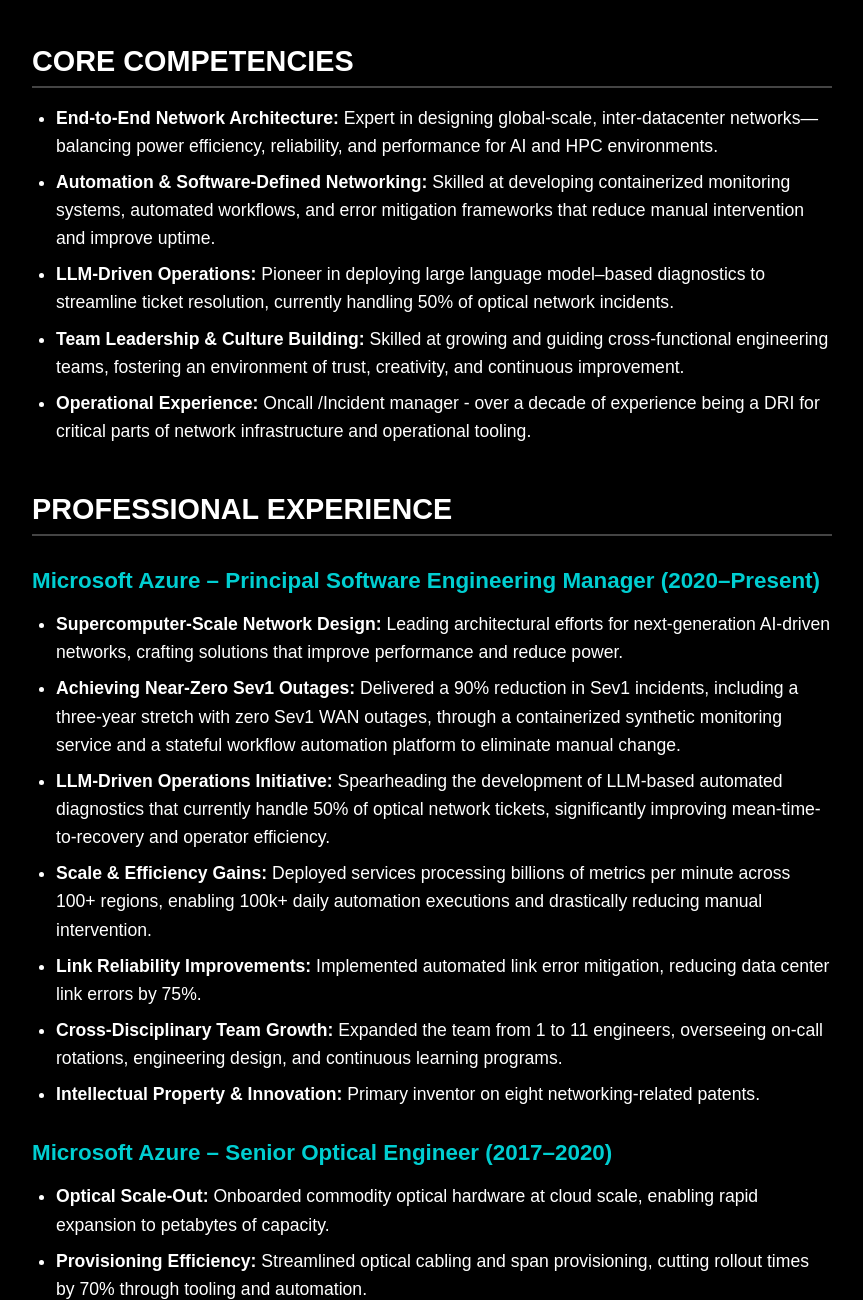
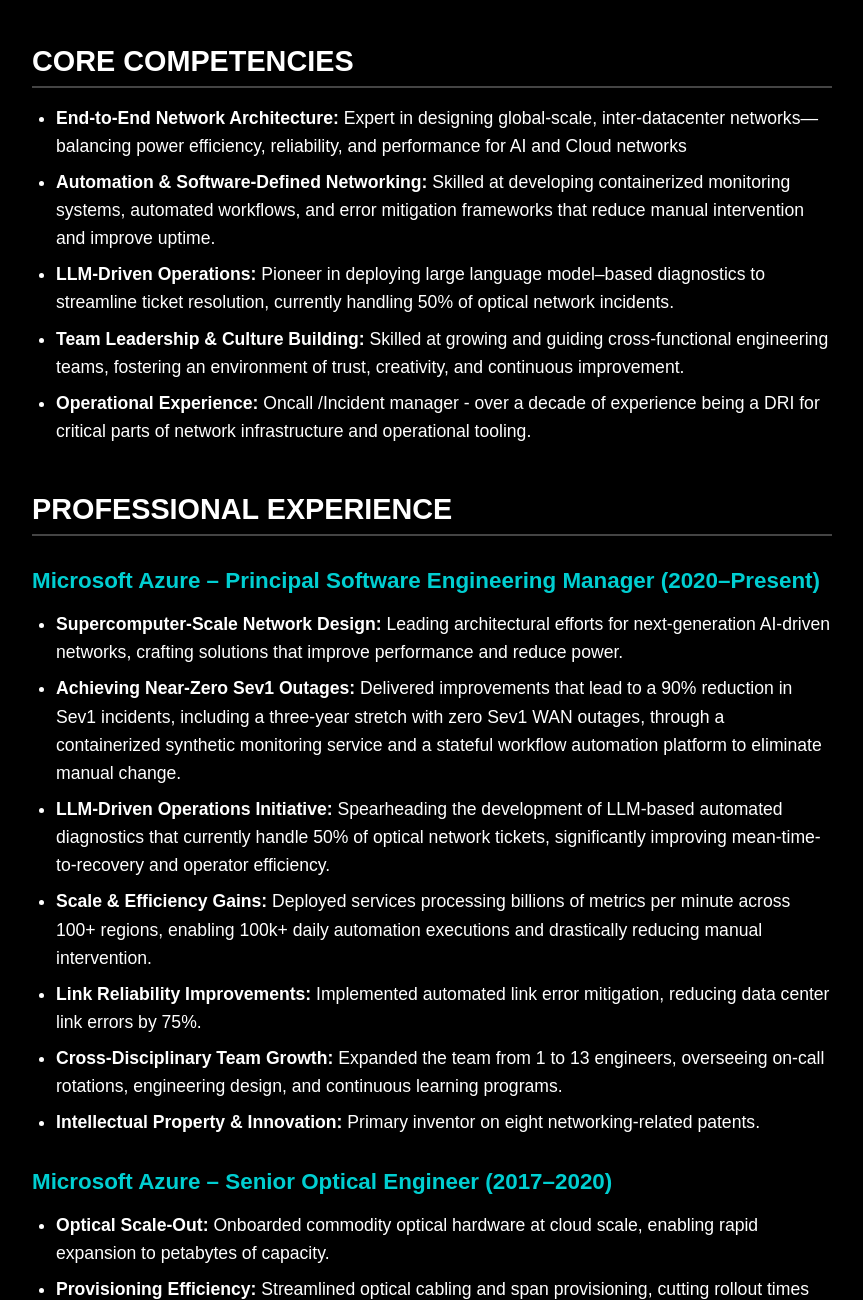
Before and after one commit to dbillor/dbillor.github.io, a plain HTML site: page resume.html in a window 1280 px wide. Shown: the part 722-2022 px from the top of the page, without its empty margins (208-1071 px from the left). Drawn offline with Linux system fonts and the light colour scheme.

Commit message:
Update resume.html

```diff
--- a/resume.html
+++ b/resume.html
@@ -31,7 +31,7 @@
 
     <h2>CORE COMPETENCIES</h2>
     <ul>
-      <li><strong>End-to-End Network Architecture:</strong> Expert in designing global-scale, inter-datacenter networks—balancing power efficiency, reliability, and performance for AI and HPC environments.</li>
+      <li><strong>End-to-End Network Architecture:</strong> Expert in designing global-scale, inter-datacenter networks—balancing power efficiency, reliability, and performance for AI and Cloud networks</li>
       <li><strong>Automation & Software-Defined Networking:</strong> Skilled at developing containerized monitoring systems, automated workflows, and error mitigation frameworks that reduce manual intervention and improve uptime.</li>
       <li><strong>LLM-Driven Operations:</strong> Pioneer in deploying large language model–based diagnostics to streamline ticket resolution, currently handling 50% of optical network incidents.</li>
       <li><strong>Team Leadership & Culture Building:</strong> Skilled at growing and guiding cross-functional engineering teams, fostering an environment of trust, creativity, and continuous improvement.</li>
@@ -42,11 +42,11 @@
     <h3>Microsoft Azure – Principal Software Engineering Manager (2020–Present)</h3>
     <ul>
       <li><strong>Supercomputer-Scale Network Design:</strong> Leading architectural efforts for next-generation AI-driven networks, crafting solutions that improve performance and reduce power.</li>
-      <li><strong>Achieving Near-Zero Sev1 Outages:</strong> Delivered a 90% reduction in Sev1 incidents, including a three-year stretch with zero Sev1 WAN outages, through a containerized synthetic monitoring service and a stateful workflow automation platform to eliminate manual change.</li>
+      <li><strong>Achieving Near-Zero Sev1 Outages:</strong> Delivered improvements that lead to a 90% reduction in Sev1 incidents, including a three-year stretch with zero Sev1 WAN outages, through a containerized synthetic monitoring service and a stateful workflow automation platform to eliminate manual change.</li>
       <li><strong>LLM-Driven Operations Initiative:</strong> Spearheading the development of LLM-based automated diagnostics that currently handle 50% of optical network tickets, significantly improving mean-time-to-recovery and operator efficiency.</li>
       <li><strong>Scale & Efficiency Gains:</strong> Deployed services processing billions of metrics per minute across 100+ regions, enabling 100k+ daily automation executions and drastically reducing manual intervention.</li>
       <li><strong>Link Reliability Improvements:</strong> Implemented automated link error mitigation, reducing data center link errors by 75%.</li>
-      <li><strong>Cross-Disciplinary Team Growth:</strong> Expanded the team from 1 to 11 engineers, overseeing on-call rotations, engineering design, and continuous learning programs.</li>
+      <li><strong>Cross-Disciplinary Team Growth:</strong> Expanded the team from 1 to 13 engineers, overseeing on-call rotations, engineering design, and continuous learning programs.</li>
       <li><strong>Intellectual Property & Innovation:</strong> Primary inventor on eight networking-related patents.</li>
     </ul>
 
```
